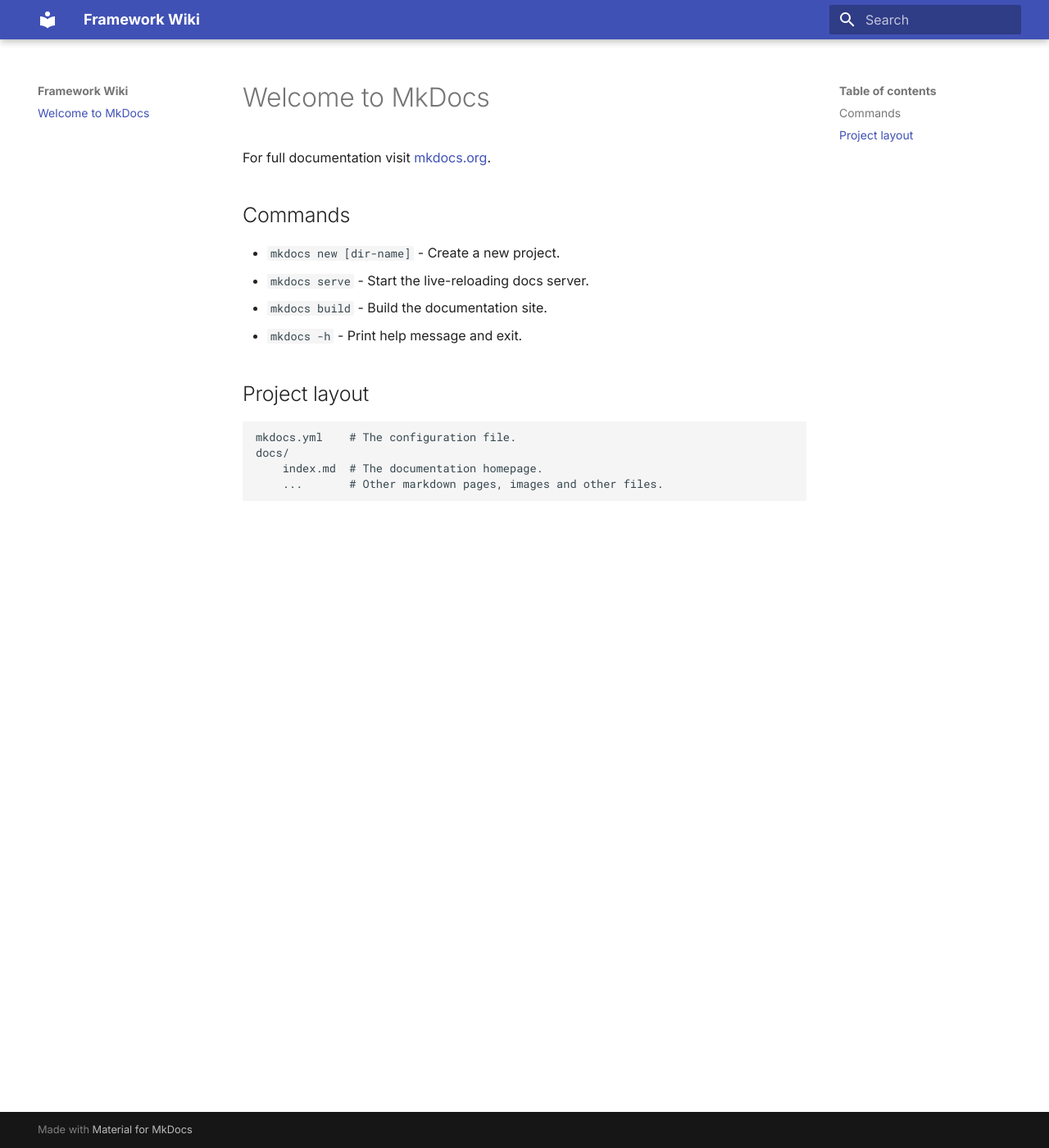
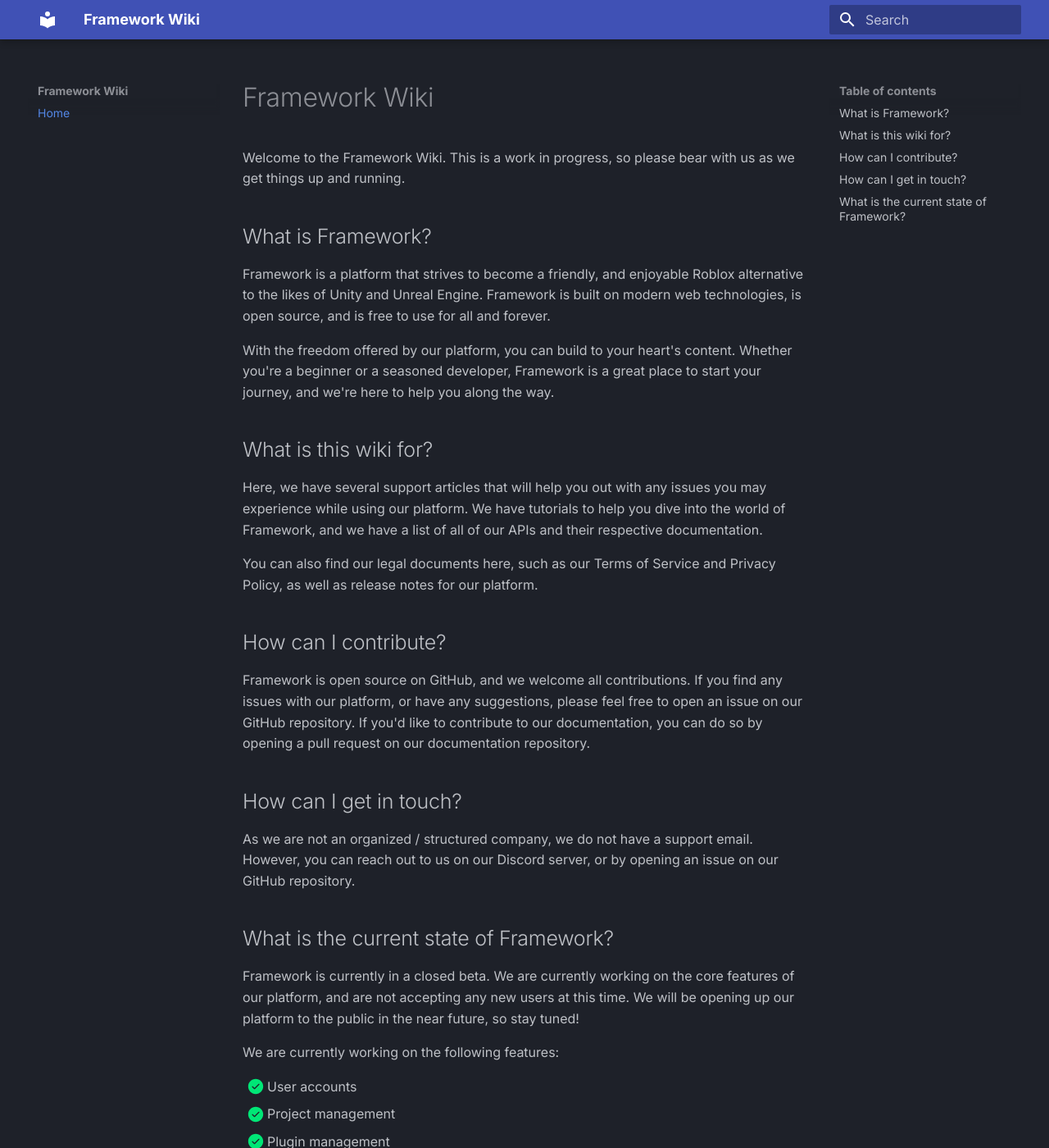
Before and after one commit to SolariusNL/framework, an MkDocs documentation site: the page built from docs/docs/index.md, in a window 1280 px wide and 1400 px high. Shown: the whole window at 82% size. Built offline with MkDocs 1.6.1 and Material for MkDocs 9.7.7, drawn with Linux system fonts in a browser that asks for light colours; some of the changed text lies outside the part shown.

Commit message:
start work on docs

```diff
--- a/docs/docs/index.md
+++ b/docs/docs/index.md
@@ -1,17 +1,51 @@
-# Welcome to MkDocs
+# Framework Wiki
 
-For full documentation visit [mkdocs.org](https://www.mkdocs.org).
+Welcome to the Framework Wiki. This is a work in progress, so please bear with us as we get things up and running.
 
-## Commands
+## What is Framework?
 
-* `mkdocs new [dir-name]` - Create a new project.
-* `mkdocs serve` - Start the live-reloading docs server.
-* `mkdocs build` - Build the documentation site.
-* `mkdocs -h` - Print help message and exit.
+Framework is a platform that strives to become a friendly, and enjoyable Roblox alternative to the likes of Unity and Unreal Engine. Framework is built on modern web technologies, is open source, and is free to use for all and forever.
 
-## Project layout
+With the freedom offered by our platform, you can build to your heart's content. Whether you're a beginner or a seasoned developer, Framework is a great place to start your journey, and we're here to help you along the way.
 
-    mkdocs.yml    # The configuration file.
-    docs/
-        index.md  # The documentation homepage.
-        ...       # Other markdown pages, images and other files.
+## What is this wiki for?
+
+Here, we have several support articles that will help you out with any issues you may experience while using our platform. We have tutorials to help you dive into the world of Framework, and we have a list of all of our APIs and their respective documentation.
+
+You can also find our legal documents here, such as our Terms of Service and Privacy Policy, as well as release notes for our platform.
+
+## How can I contribute?
+
+Framework is open source on GitHub, and we welcome all contributions. If you find any issues with our platform, or have any suggestions, please feel free to open an issue on our GitHub repository. If you'd like to contribute to our documentation, you can do so by opening a pull request on our documentation repository.
+
+## How can I get in touch?
+
+As we are not an organized / structured company, we do not have a support email. However, you can reach out to us on our Discord server, or by opening an issue on our GitHub repository.
+
+## What is the current state of Framework?
+
+Framework is currently in a closed beta. We are currently working on the core features of our platform, and are not accepting any new users at this time. We will be opening up our platform to the public in the near future, so stay tuned!
+
+We are currently working on the following features:
+
+- [x] User accounts
+- [x] Project management
+- [x] Plugin management
+- [x] Plugin store
+- [ ] Catalog
+  - [x] Base UI
+  - [ ] API
+  - [ ] Uploading items
+- [ ] Avatars
+  - [x] Base UI
+  - [x] Semi-functioning editor
+    - [ ] API
+    - [ ] Saving
+- [ ] Game client
+- [ ] Game server
+  - [x] Authentication
+  - [x] Synchronization with master server
+    - [ ] Game server API
+    - [x] Game server management
+
+We can't wait to see what you build with Framework, and we can't wait to finally open our platform to the public! The wait will be worth it, we promise.
--- a/docs/mkdocs.yml
+++ b/docs/mkdocs.yml
@@ -7,6 +7,13 @@ theme:
   features:
     - navigation.instant
     - navigation.top
+  palette:
+    scheme: slate
+    primary: indigo
+    accent: indigo
+
+plugins:
+  - search
 
 extra:
   consent:
@@ -16,3 +23,11 @@ extra:
       as to measure the effectiveness of our documentation and whether users
       find what they're searching for. With your consent, you're helping us to
       make our documentation better.
+
+markdown_extensions:
+  - def_list
+  - pymdownx.tasklist:
+      custom_checkbox: true
+
+nav:
+  - Home: index.md
```
Also changed, not shown: docs/docs/funding.md (added, +15 -0 lines).
